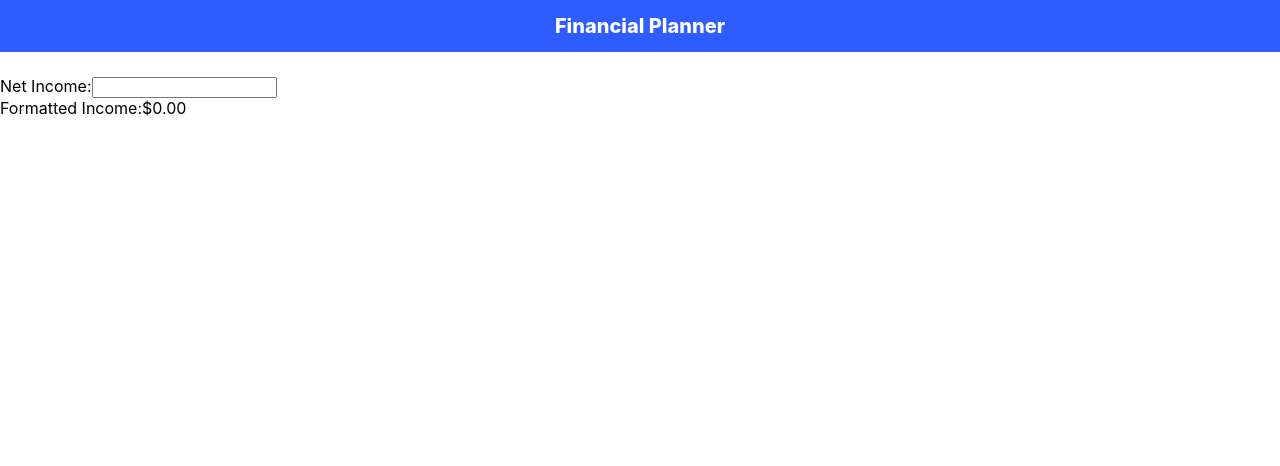
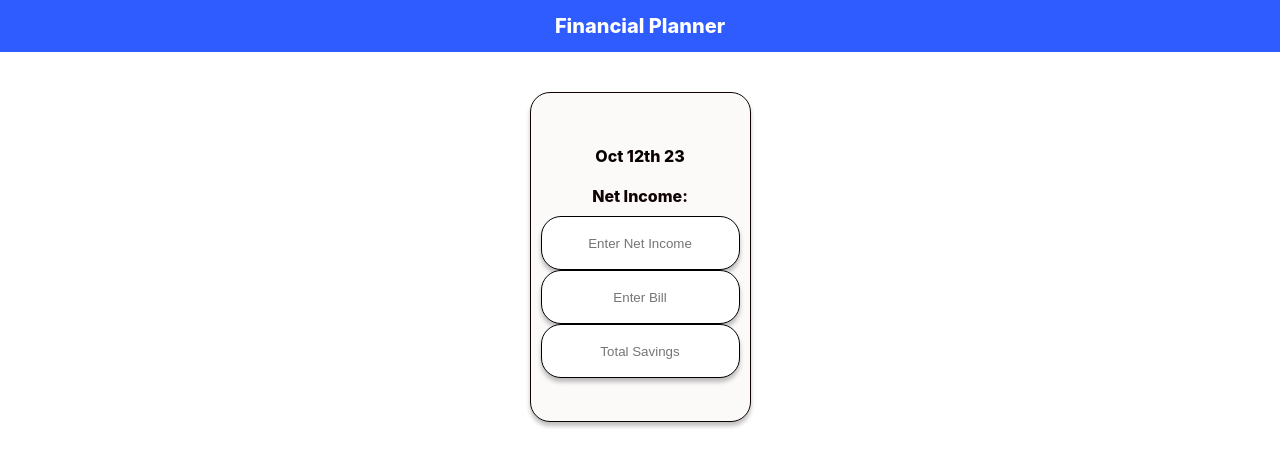
Before and after one commit to AlexanderEstrella/Financial-planner, a React (Create React App) app: page / in a window 1280 px wide. Shown: the top 466 px of the page. Built offline with nearby package versions, Linux system fonts and the light colour scheme.

Commit message:
styling changes, added parsefloat formula

```diff
--- a/src/App.css
+++ b/src/App.css
@@ -29,3 +29,56 @@ body {
     font-weight: 800;
     line-height: normal;
 }
+
+
+.Fcontainer {
+    background-color: var(--white);
+    max-width: fit-content;
+    padding-top: 20px;
+    display: flex;
+    margin: 0 auto;
+    margin-top: 20px;
+}
+
+.datacontainer {
+    width: 199px;
+    height: 308px;
+    border-radius: 13px;
+    border: 1px solid #474D61;
+    background: var(--darkwhite);
+    box-shadow: 0px 4px 4px 0px rgba(0, 0, 0, 0.25);
+    display: flex;
+    flex-direction: column;
+    justify-content: center;
+
+}
+
+.datacontainer, input {
+    min-height: 50px;
+    box-shadow: 0px 4px 4px 0px rgba(0, 0, 0, 0.25);
+    border-radius: 20px;
+    border: 1px solid;
+    text-align: center;
+}
+
+.Date {
+    color: #090000;
+    text-align: center;
+     font-family: Inter;
+    font-size: 16px;
+     font-style: normal;
+     font-weight: 800;
+     line-height: normal;
+     padding:10px;
+}
+
+.datacontainer, label {
+    color: #100303;
+        text-align: center;
+        font-family: Inter;
+        font-size: 16px;
+        font-style: normal;
+        font-weight: 800;
+        line-height: normal;
+        padding: 10px;
+}
--- a/src/Components/Home.js
+++ b/src/Components/Home.js
@@ -1,36 +1,65 @@
 import React, { useState } from "react";
 import moment from "moment";
+
 const Home = () => {
   const [income, setIncome] = useState("");
+  const [bill, setBill] = useState(""); // Add state for bills
+  const [totalSavings, setTotalSavings] = useState(""); // Add state for total savings
 
   let month = moment().format("MMM Do YY");
-  const updatedValue = (value) => {
-    return new Intl.NumberFormat("en-US", {
-      style: "currency",
-      currency: "USD",
-    }).format(value);
+
+  const formatCurrency = (value) => {
+    const numericValue = parseFloat(value.replace(/[^0-9.]/g, ""));
+    if (isNaN(numericValue)) {
+      return ""; // Return an empty string for non-numeric input// Handle empty input
+    }
+    return "$" + numericValue.toLocaleString("en-US");
   };
 
   const handleIncomeChange = (e) => {
-    setIncome(e.target.value);
+    const inputValue = e.target.value;
+    setIncome(formatCurrency(inputValue));
   };
+
+  const handleBillChange = (e) => {
+    const inputValue = e.target.value;
+    setBill(formatCurrency(inputValue));
+  };
+
+  const handleTotalSavingsChange = (e) => {
+    const inputValue = e.target.value;
+    setTotalSavings(formatCurrency(inputValue));
+  };
+
   return (
     <div className="Fcontainer">
+      <div className="datacontainer">
         <h1 className="Date">{month}</h1>
-      <div>
         <label>Net Income:</label>
-        <span>
+
         <input
           type="text"
           className="dollar"
           value={income}
           onChange={handleIncomeChange}
-          ></input>
-        </span>
-      </div>
-      <div>
-        <label>Formatted Income:</label>
-        <span>{updatedValue(income)}</span>
+          placeholder="Enter Net Income"
+        />
+
+        <input
+          type="text"
+          className="dollarbill"
+          value={bill}
+          onChange={handleBillChange}
+          placeholder="Enter Bill"
+        />
+
+        <input
+          type="text"
+          className="dollartotalsavings"
+          value={totalSavings}
+          onChange={handleTotalSavingsChange}
+          placeholder="Total Savings"
+        />
       </div>
     </div>
   );
```
Lines whose indentation alone changed are shown as unchanged.
